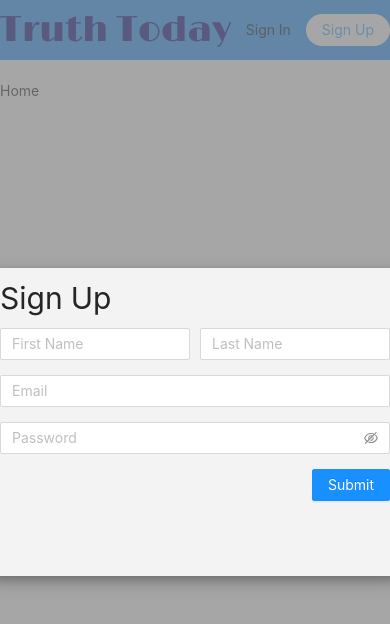
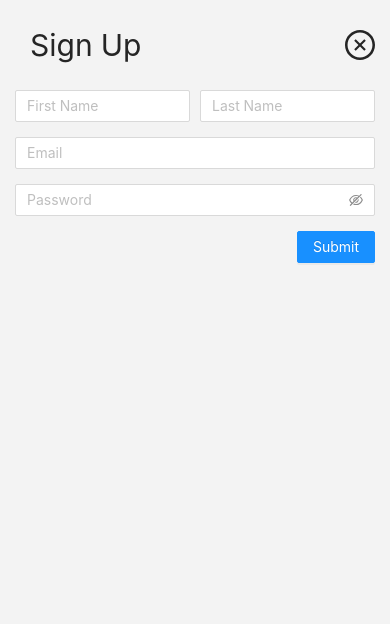
Before and after one commit to medwards2009/blog, a React (Create React App) app: page / in a window 390 px wide. Both pictures are taken after a click on the button "Sign Up". Shown: the top 624 px of the page. Built offline with nearby package versions, Linux system fonts and the light colour scheme.

Commit message:
make the form responsive and add close button for mobile

```diff
--- a/package.json
+++ b/package.json
@@ -3,6 +3,7 @@
   "version": "0.1.0",
   "private": true,
   "dependencies": {
+    "@ant-design/icons": "^4.6.2",
     "@testing-library/jest-dom": "^5.12.0",
     "@testing-library/react": "^11.2.7",
     "@testing-library/user-event": "^12.8.3",
--- a/src/components/Forms/SignUpForm.js
+++ b/src/components/Forms/SignUpForm.js
@@ -1,4 +1,6 @@
 import React, { useRef, useState } from "react";
+import styled from "styled-components";
+import { CloseCircleOutlined } from "@ant-design/icons";
 
 import blogApi from "../../api/blogApi";
 import { ModalWrapper, ModalCard, ModalRowWrapper } from "../ModalComponents";
@@ -7,6 +9,14 @@ import StandardInput from "../StandardInput";
 import PasswordInput from "../PasswordInput";
 import LoadingIcon from "../LoadingIcon";
 import StyledButton from "../Button";
+
+const StyledCloseIcon = styled(CloseCircleOutlined)`
+  display: none;
+  margin-top: 15px;
+  @media screen and (max-width: 600px) {
+    display: block;
+  }
+`;
 
 const SignUpForm = ({ closeForm }) => {
   const [formValues, setFormValues] = useState({
@@ -118,7 +128,11 @@ const SignUpForm = ({ closeForm }) => {
   return (
     <ModalWrapper id="modal" ref={cardWrapperRef} onMouseDown={clickOutside}>
       <ModalCard>
-        <Title>Sign Up</Title>
+        <ModalRowWrapper>
+          <Title>Sign Up</Title>
+          <StyledCloseIcon onClick={closeForm} style={{ fontSize: "30px" }} />
+        </ModalRowWrapper>
+
         {activePage === "loading" && <LoadingIcon />}
         {activePage === "error" && (
           <>
--- a/src/components/ModalComponents/ModalCard.js
+++ b/src/components/ModalComponents/ModalCard.js
@@ -21,6 +21,15 @@ const ModalCard = styled.div`
     width: 100%;
     height: 100%;
   }
+
+  @media screen and (max-width: 600px) {
+    width: 100%;
+    height: 100%;
+    margin: 0;
+    top: 0;
+    left: 0;
+    border-radius: 0;
+  }
 `;
 
 export default ModalCard;
--- a/src/components/StandardInput/index.js
+++ b/src/components/StandardInput/index.js
@@ -2,7 +2,10 @@ import styled from "styled-components";
 import { Input } from "antd";
 
 const StandardInput = styled(Input)`
-  width: ${(props) => props.column && "190px"};
+  margin-right: ${(props) => props.column && "10px"};
+  &:last-child {
+    margin-right: 0px;
+  }
   border-color: ${(props) => props.error && "red"};
 `;
 
```
